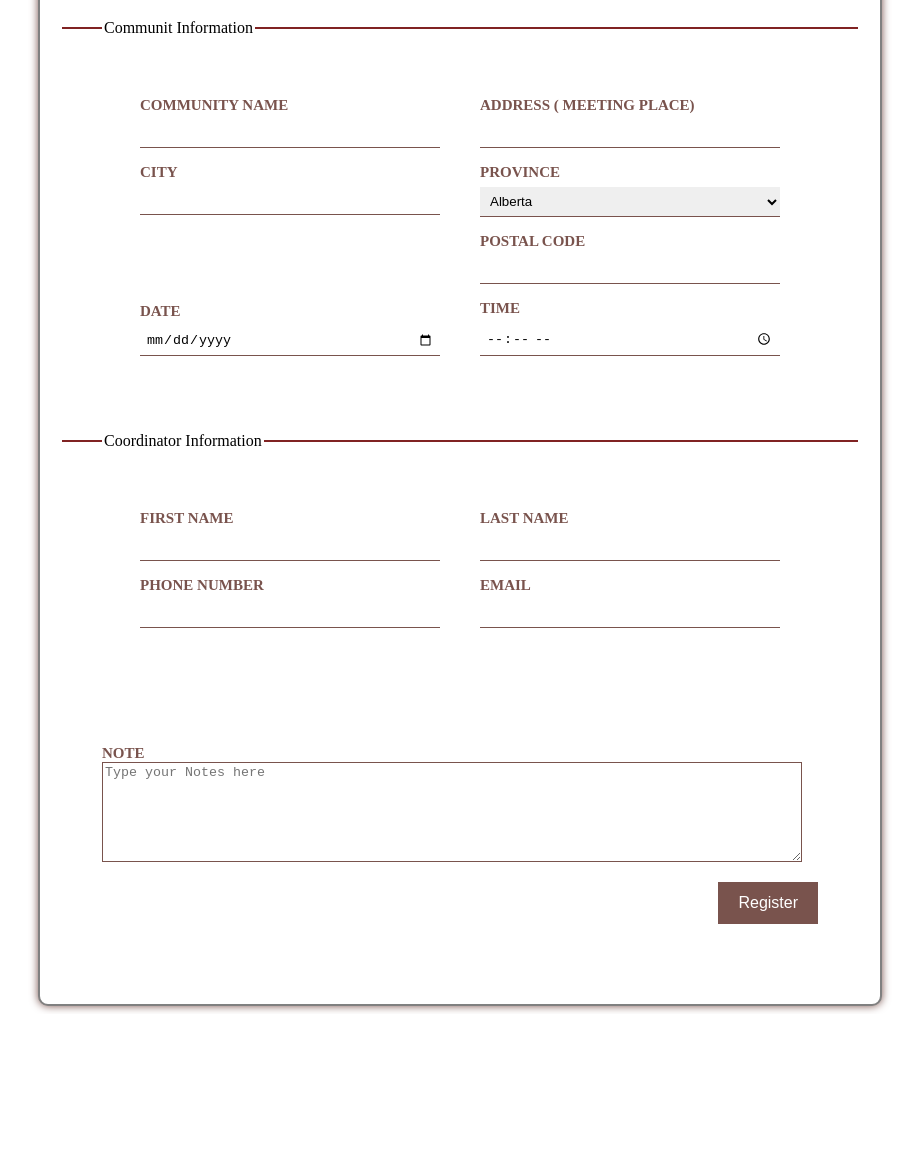
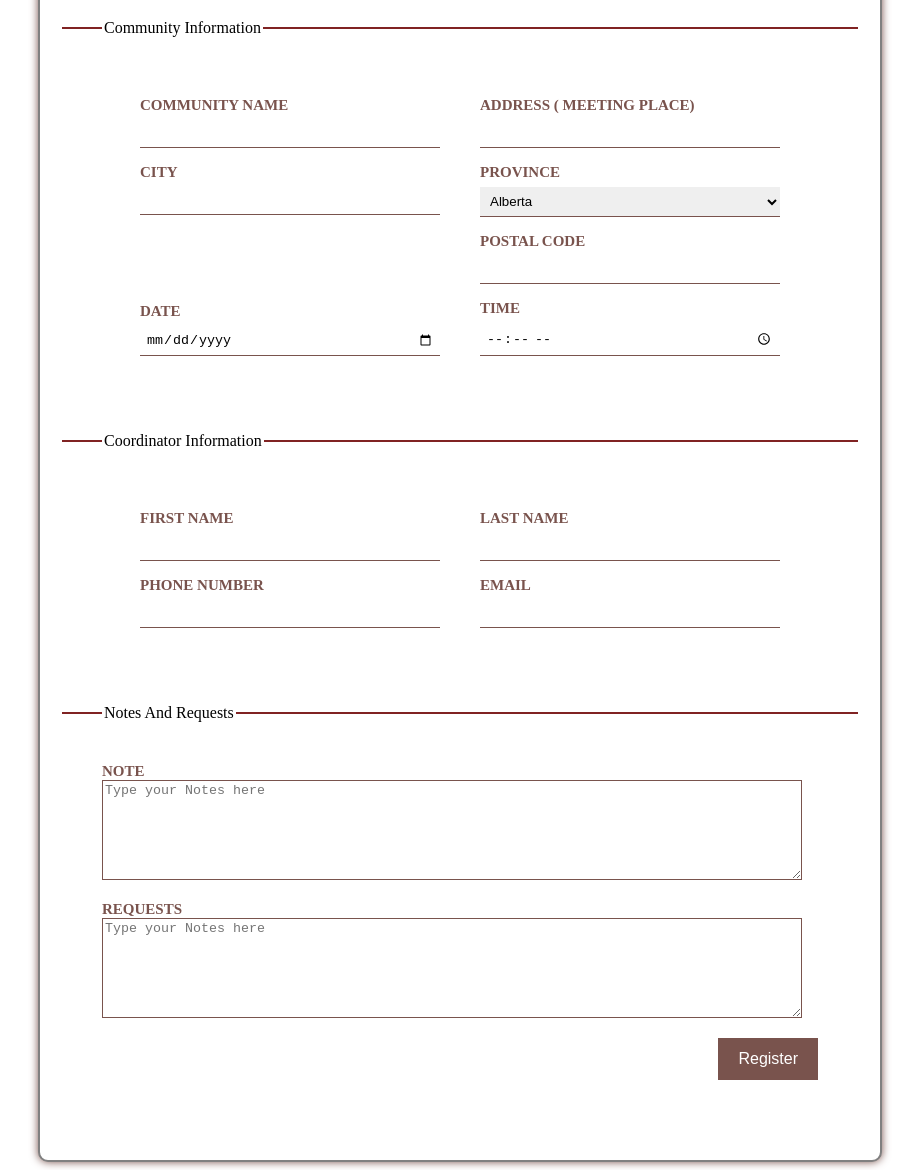
Before and after one commit to KeryLong/CommunityCleanup, a plain HTML site: page coordinator-form.html in a window 1280 px wide. Shown: the part 91-1261 px from the top of the page, without its empty margins (202-1121 px from the left). Before the commit the page ends 1105 px from the top, so only its background shows below. Drawn offline with Linux system fonts and the light colour scheme.

Commit message:
add reqest field to the form

```diff
--- a/coordinator-form.html
+++ b/coordinator-form.html
@@ -9,7 +9,7 @@
         <form>
             <h1 class="formHead"  >Coordinator Registration Form</h1>
         <fieldset>
-            <legend >Communit Information</legend>
+            <legend >Community Information</legend>
             <div class="form-row">
                 <div class="form-container" id="first-column">
 
@@ -78,8 +78,12 @@
             </div>
         </div>
      </fieldset>
-    <fieldset style="border: none;">
+    <fieldset>
+        <legend >Notes And Requests</legend>
         <label for ="note"> Note</label>
+        <textarea placeholder="Type your Notes here" id="note"></textarea>
+
+        <label for ="note"> Requests</label>
         <textarea placeholder="Type your Notes here" id="note"></textarea>
 
         <input type="submit" value="Register">
```
